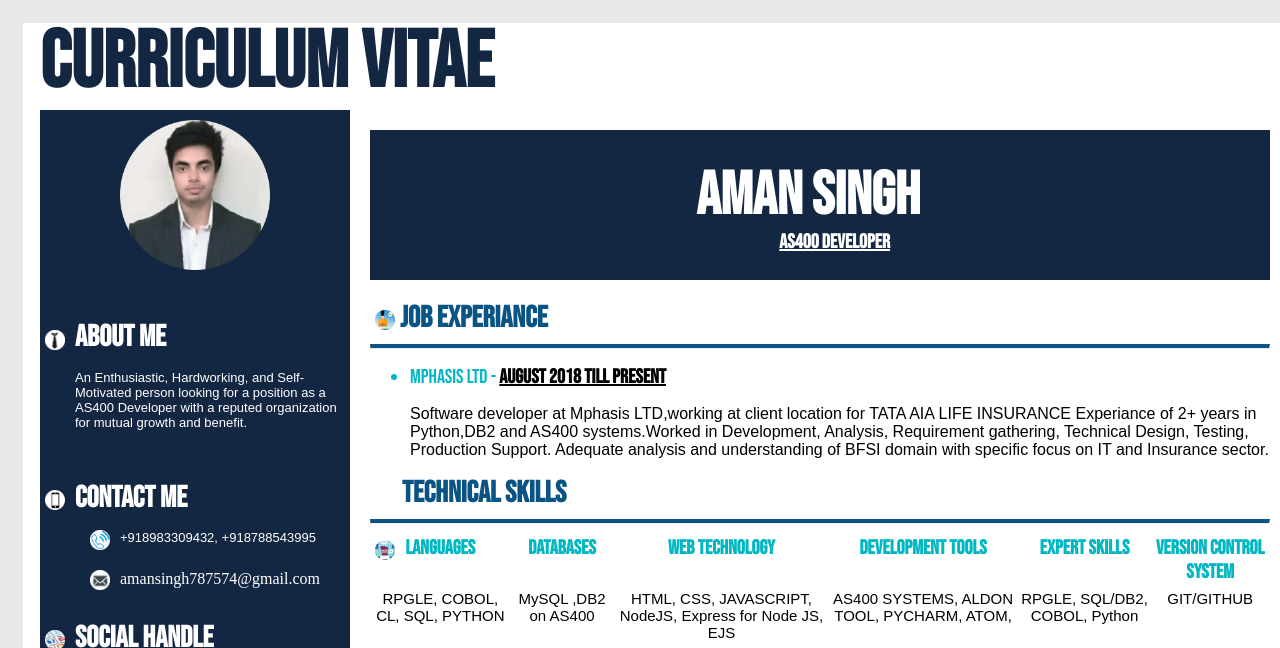
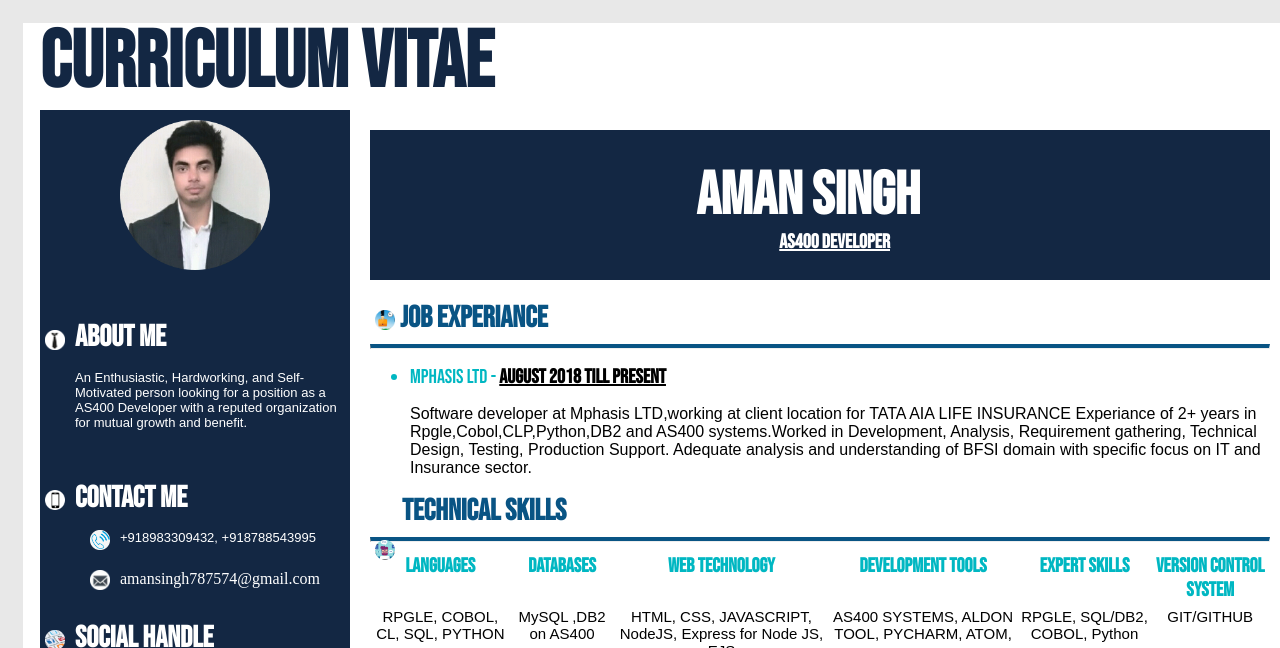
Before and after one commit to amu2710/cv, a plain HTML site: page index.html in a window 1280 px wide. Shown: the top 648 px of the page. Drawn offline with Linux system fonts and the light colour scheme; a web font is replaced by a local one.

Commit message:
Update index.html

```diff
--- a/index.html
+++ b/index.html
@@ -63,7 +63,7 @@
     <ul>
       <li id="job">MPHASIS LTD - <span style="color:black;"><u><strong>AUGUST 2018 TILL PRESENT</strong></u></span></li>
       <p style="font-family: 'Monda', sans-serif;">Software developer at Mphasis LTD,working at client location for TATA AIA LIFE INSURANCE
-        Experiance of 2+ years in Python,DB2 and AS400 systems.Worked in Development,
+        Experiance of 2+ years in Rpgle,Cobol,CLP,Python,DB2 and AS400 systems.Worked in Development,
         Analysis, Requirement gathering, Technical Design, Testing, Production Support.
         Adequate analysis and understanding of BFSI domain with specific focus on IT and Insurance sector.</p>
     </ul>
```
